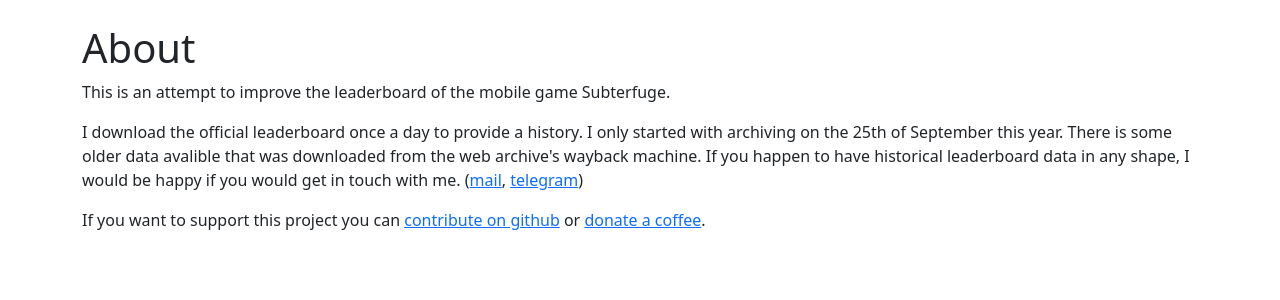
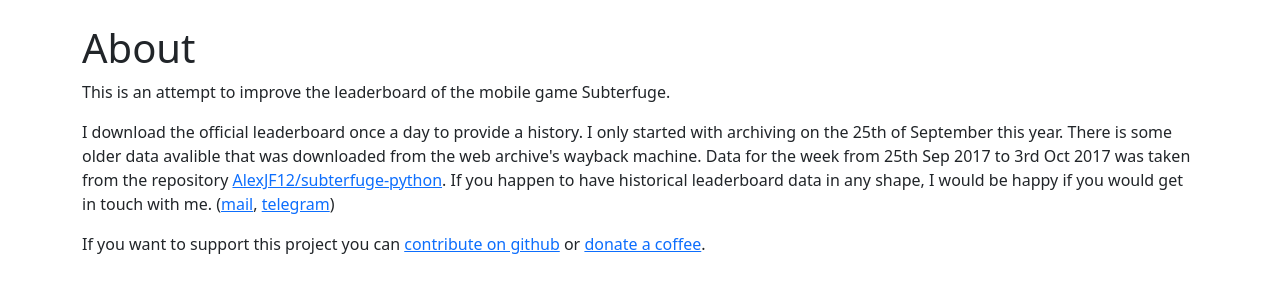
Before and after one commit to bernikr/subterfuge-leaderboard, a Django app: page /about in a window 1280 px wide. Shown: the part 56-356 px from the top of the page. Run offline with Django 3.2, Linux system fonts and the light colour scheme; some libraries are stand-ins or nearby versions.

Commit message:
contribution ffor AlexJF12

```diff
--- a/leaderboard/templates/about.html
+++ b/leaderboard/templates/about.html
@@ -12,6 +12,8 @@
     I download the official leaderboard once a day to provide a history.
     I only started with archiving on the 25th of September this year.
     There is some older data avalible that was downloaded from the web archive's wayback machine.
+    Data for the week from 25th Sep 2017 to 3rd Oct 2017 was taken from the repository
+    <a href="https://github.com/AlexJF12/subterfuge-python/tree/master/data">AlexJF12/subterfuge-python</a>.
     If you happen to have historical leaderboard data in any shape, I would be happy if you would get in touch with me.
     (<a href="mailto:subterfuge@kralofsky.com">mail</a>, <a href="https://telegram.me/bernikr">telegram</a>)
 </p>
```
